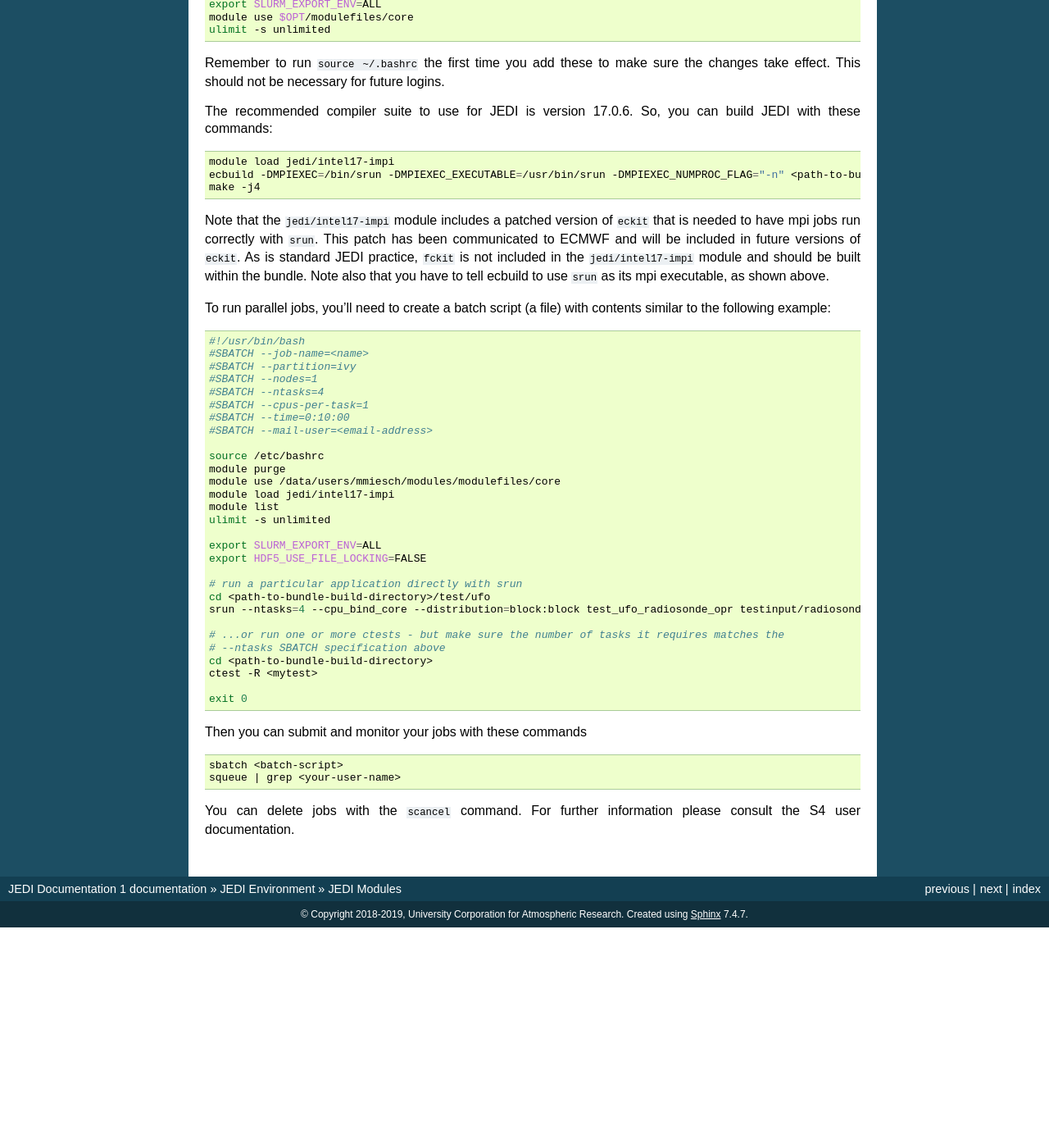
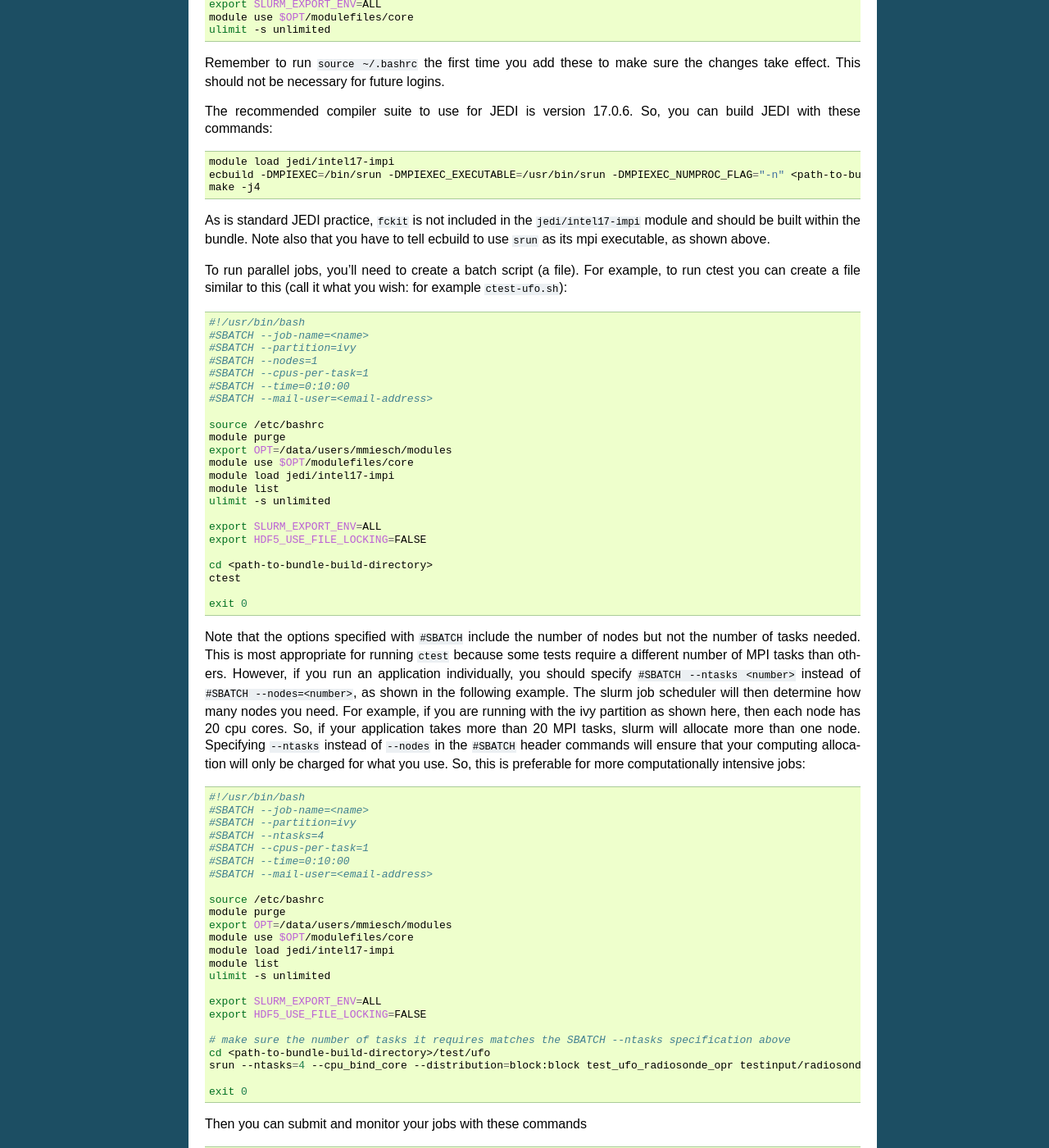
Before and after one commit to JCSDA/jedi-docs, a Sphinx documentation site: the page built from docs/developer/jedi_environment/modules.rst, in a window 1280 px wide and 1400 px high, scrolled down 4084 px. Shown: the whole window at 82% size. Built offline with Sphinx 7.4.7, drawn with Linux system fonts in a browser that asks for light colours; before the commit the page ends 5215 px from its top, so only the background shows below that; some of the changed text lies outside the part shown.

Commit message:
Clarifying S4 submission instructions (#154)

```diff
--- a/docs/developer/jedi_environment/modules.rst
+++ b/docs/developer/jedi_environment/modules.rst
@@ -243,9 +243,9 @@
    ecbuild -DMPIEXEC=/bin/srun -DMPIEXEC_EXECUTABLE=/usr/bin/srun -DMPIEXEC_NUMPROC_FLAG="-n" <path-to-bundle>
    make -j4
 
-Note that the :code:`jedi/intel17-impi` module includes a patched version of :code:`eckit` that is needed to have mpi jobs run correctly with :code:`srun`.  This patch has been communicated to ECMWF and will be included in future versions of :code:`eckit`.  As is standard JEDI practice, :code:`fckit` is not included in the :code:`jedi/intel17-impi` module and should be built within the bundle.  Note also that you have to tell ecbuild to use :code:`srun` as its mpi executable, as shown above.
+As is standard JEDI practice, :code:`fckit` is not included in the :code:`jedi/intel17-impi` module and should be built within the bundle.  Note also that you have to tell ecbuild to use :code:`srun` as its mpi executable, as shown above.
 
-To run parallel jobs, you'll need to create a batch script (a file) with contents similar to the following example:
+To run parallel jobs, you'll need to create a batch script (a file).  For example, to run ctest you can create a file similar to this (call it what you wish: for example ``ctest-ufo.sh``):
 
 .. code:: bash
 
@@ -253,6 +253,33 @@
 	  #SBATCH --job-name=<name>
 	  #SBATCH --partition=ivy
 	  #SBATCH --nodes=1
+	  #SBATCH --cpus-per-task=1
+	  #SBATCH --time=0:10:00
+	  #SBATCH --mail-user=<email-address>
+
+	  source /etc/bashrc
+	  module purge
+	  export OPT=/data/users/mmiesch/modules
+	  module use $OPT/modulefiles/core
+	  module load jedi/intel17-impi
+	  module list
+	  ulimit -s unlimited
+
+          export SLURM_EXPORT_ENV=ALL
+          export HDF5_USE_FILE_LOCKING=FALSE
+
+	  cd <path-to-bundle-build-directory>
+          ctest
+
+	  exit 0
+
+Note that the options specified with ``#SBATCH`` include the number of nodes but not the number of tasks needed.  This is most appropriate for running ``ctest`` because some tests require a different number of MPI tasks than others.  However, if you run an application individually, you should specify ``#SBATCH --ntasks <number>`` instead of ``#SBATCH --nodes=<number>``, as shown in the following example.  The slurm job scheduler will then determine how many nodes you need.  For example, if you are running with the ivy partition as shown here, then each node has 20 cpu cores.  So, if your application takes more than 20 MPI tasks, slurm will allocate more than one node.  Specifying ``--ntasks`` instead of ``--nodes`` in the ``#SBATCH`` header commands will ensure that your computing allocation will only be charged for what you use.  So, this is preferable for more computationally intensive jobs:
+
+.. code:: bash
+
+	  #!/usr/bin/bash
+	  #SBATCH --job-name=<name>
+	  #SBATCH --partition=ivy
 	  #SBATCH --ntasks=4
 	  #SBATCH --cpus-per-task=1
 	  #SBATCH --time=0:10:00
@@ -260,7 +287,8 @@
 
 	  source /etc/bashrc
 	  module purge
-	  module use /data/users/mmiesch/modules/modulefiles/core
+	  export OPT=/data/users/mmiesch/modules
+	  module use $OPT/modulefiles/core
 	  module load jedi/intel17-impi
 	  module list
 	  ulimit -s unlimited
@@ -268,14 +296,9 @@
           export SLURM_EXPORT_ENV=ALL
           export HDF5_USE_FILE_LOCKING=FALSE
 
-	  # run a particular application directly with srun
+	  # make sure the number of tasks it requires matches the SBATCH --ntasks specification above
 	  cd <path-to-bundle-build-directory>/test/ufo
 	  srun --ntasks=4 --cpu_bind_core --distribution=block:block test_ufo_radiosonde_opr testinput/radiosonde.yaml
-
-	  # ...or run one or more ctests - but make sure the number of tasks it requires matches the
-	  # --ntasks SBATCH specification above
-	  cd <path-to-bundle-build-directory>
-          ctest -R <mytest>
 
 	  exit 0
 
@@ -284,6 +307,6 @@
 .. code:: bash
 
 	  sbatch <batch-script>
-	  squeue | grep <your-user-name>
+	  squeue -u <your-user-name>
 
-You can delete jobs with the :code:`scancel` command.  For further information please consult the S4 user documentation.
+You can delete jobs with the :code:`scancel` command.  For further information please consult `the S4 user documentation <https://groups.ssec.wisc.edu/groups/S4/>`_.
```
